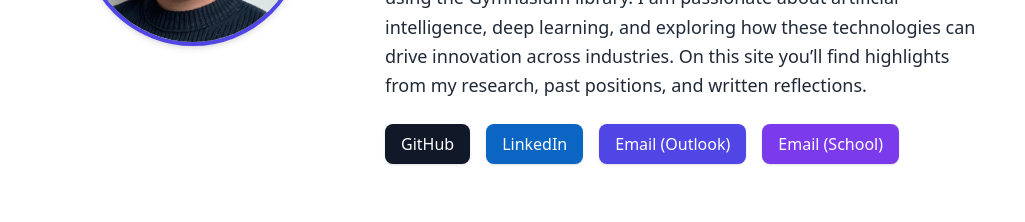
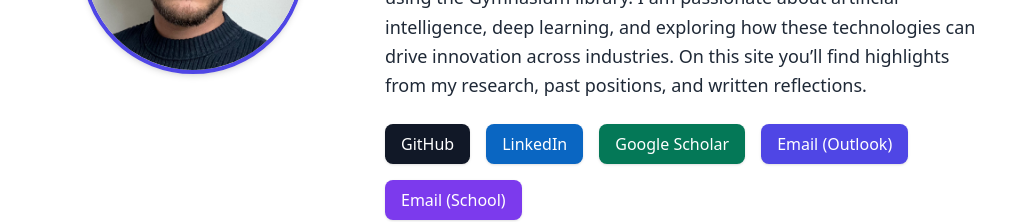
Before and after one commit to bazziamir24/my-website, a React (Vite) app: page / in a window 1280 px wide. Shown: the part 860-1082 px from the top of the page, without its empty margins (127-1152 px from the left). Built offline with nearby package versions, Linux system fonts and the light colour scheme.

Commit message:
Add Google Scholar profile link

```diff
--- a/src/pages/About.jsx
+++ b/src/pages/About.jsx
@@ -71,6 +71,14 @@ export default function About() {
                   LinkedIn
                 </a>
                 <a
+                  href="https://scholar.google.com/citations?user=xizjTsgAAAAJ&hl=en"
+                  target="_blank"
+                  rel="noopener noreferrer"
+                  className="inline-flex items-center gap-2 px-4 py-2 rounded-lg bg-emerald-700 text-white hover:bg-emerald-800"
+                >
+                  Google Scholar
+                </a>
+                <a
                   href="mailto:bazziamir@outlook.com?subject=Hello%20Amir"
                   className="inline-flex items-center gap-2 px-4 py-2 rounded-lg bg-indigo-600 text-white hover:bg-indigo-500"
                 >
--- a/src/pages/Contact.jsx
+++ b/src/pages/Contact.jsx
@@ -56,6 +56,14 @@ export default function Contact() {
             >
               GitHub
             </a>
+            <a
+              href="https://scholar.google.com/citations?user=xizjTsgAAAAJ&hl=en"
+              target="_blank"
+              rel="noopener noreferrer"
+              className="px-6 py-3 bg-emerald-700 text-white rounded-lg shadow hover:bg-emerald-800 transition"
+            >
+              Google Scholar
+            </a>
           </div>
         </div>
       </main>
--- a/src/pages/Home.jsx
+++ b/src/pages/Home.jsx
@@ -74,6 +74,14 @@ export default function Home() {
                   className="px-4 py-2 bg-[#0A66C2] text-white rounded-lg shadow hover:brightness-110 transition"
                 >
                   LinkedIn
+                </a>
+                <a
+                  href="https://scholar.google.com/citations?user=xizjTsgAAAAJ&hl=en"
+                  target="_blank"
+                  rel="noopener noreferrer"
+                  className="px-4 py-2 bg-emerald-700 text-white rounded-lg shadow hover:bg-emerald-800 transition"
+                >
+                  Google Scholar
                 </a>
                 <a
                   href="mailto:bazziamir@outlook.com?subject=Hello%20Amir"
```
